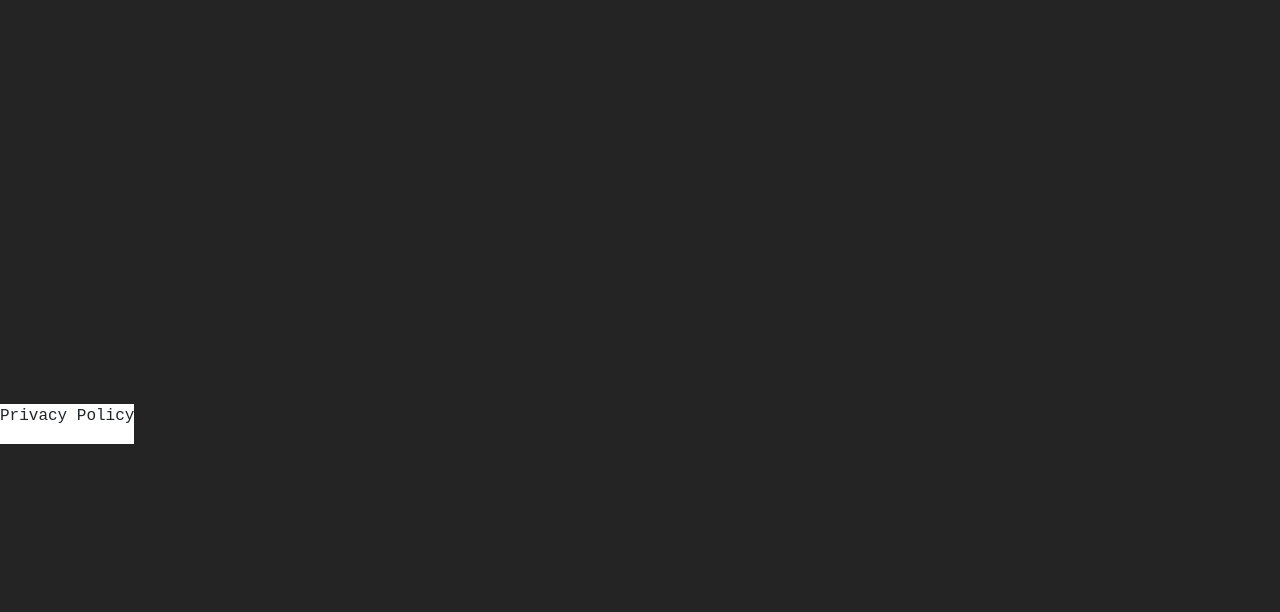
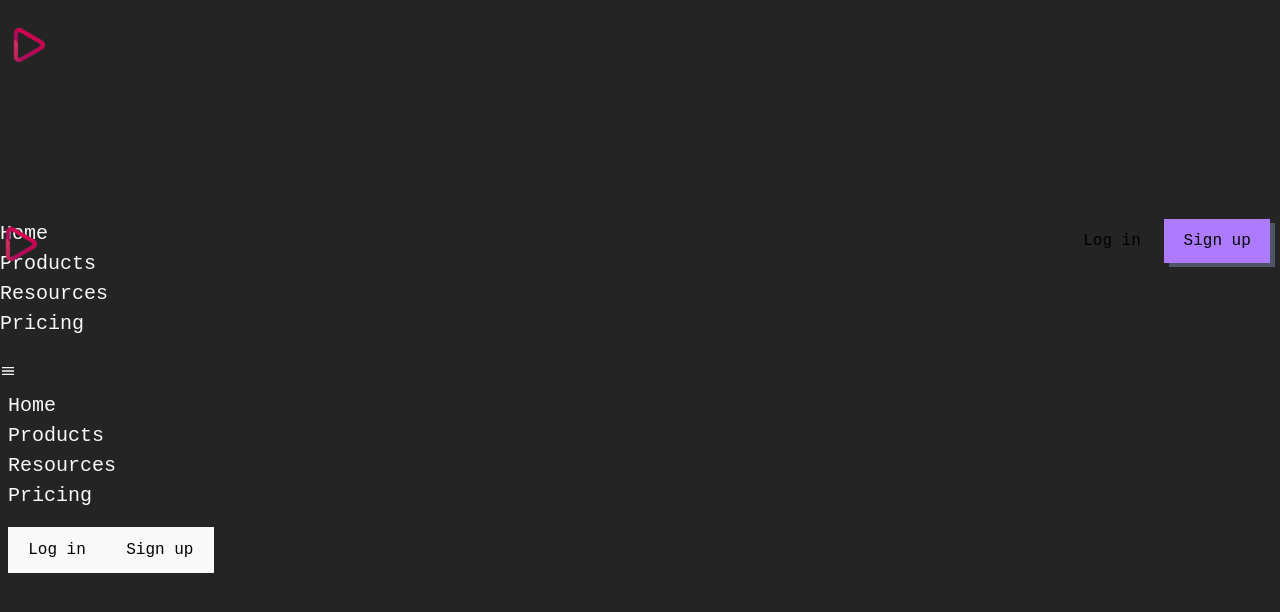
Before and after one commit to GaneshBagra/basic-frontend, a React (Vite) app: page /privacy in a window 1280 px wide. Shown: the top 612 px of the page. Built offline with nearby package versions, Linux system fonts and the light colour scheme.

Commit message:
add privacy

```diff
--- a/src/App.css
+++ b/src/App.css
@@ -452,7 +452,7 @@ a {
 /* Main contents css */
 
 .main-content {
-    background-color: white;
+    /* background-color: white; */
     position: fixed;
     top: 80px;
     left: 210px;
--- a/src/components/privacy&T&CHeader/privacyHeader.tsx
+++ b/src/components/privacy&T&CHeader/privacyHeader.tsx
@@ -1,8 +1,59 @@
+import { IoMdMenu } from 'react-icons/io';
+import logos from '../HeadSection/logo.png'
 
 
 const PrivacyHeader = () => {
     return (
-        <></>
+        <div className='prcconten'>
+            <img src={logos} />
+            <div className='privac d-flex'>
+                <ul className="list-unstyled">
+                    <li>
+                        <a href="#" className="link-underline text-light link-underline-opacity-0">Home</a>
+                    </li>
+                    <li>
+                        <a href="#" className="link-underline text-light link-underline-opacity-0">Products</a>
+                    </li>
+                    <li>
+                        <a href="#" className="link-underline text-light link-underline-opacity-0">Resources</a>
+                    </li>
+                    <li>
+                        <a href="#" className="link-underline text-light link-underline-opacity-0">Pricing</a>
+                    </li>
+                </ul>
+                <button className='btns1'>Log in</button>
+                <button className='btns2'>Sign up</button>
+
+            </div>
+             <div>
+            <input type="checkbox" className="inputhider" id="click" />
+            <div className="barp" id="click">
+                <label htmlFor="click" className='text-light mt-1'><IoMdMenu /></label>
+            </div>
+            <div className="sidebarp p-2 h-100 text-light">
+                <div className="menup m-10">
+                    <img className='imges' src={logos} alt="this is not avlible" />
+                    <ul className='list-unstyled'>
+                        <li>
+                            <a href="#"  className="link-underline text-light link-underline-opacity-0">Home</a>
+                        </li>
+                        <li>
+                            <a href="#"  className="link-underline text-light link-underline-opacity-0">Products</a>
+                        </li>
+                        <li>
+                            <a href="#"  className="link-underline text-light link-underline-opacity-0">Resources</a>
+                        </li>
+                        <li>
+                            <a href="#"  className="link-underline text-light link-underline-opacity-0">Pricing</a>
+                        </li>
+                    </ul>
+                    <button className='btns1-menup'>Log in</button>
+                    <button className='btns2-menup'>Sign up</button>
+                </div>
+            </div>
+        </div>
+        </div>
+
     )
 }
 
--- a/src/pages/Privacy.tsx
+++ b/src/pages/Privacy.tsx
@@ -1,12 +1,9 @@
 import "bootstrap/dist/css/bootstrap.min.css"
 
 const Privacy = () => {
-  return <div className="">
-    <div className="d-flex justify-content-center mt-5">
-      <p>Privacy Policy</p>
+  return(
+    <div></div>
+  )
 
-    </div>
-
-    </div>;
 };
 export default Privacy;
```
